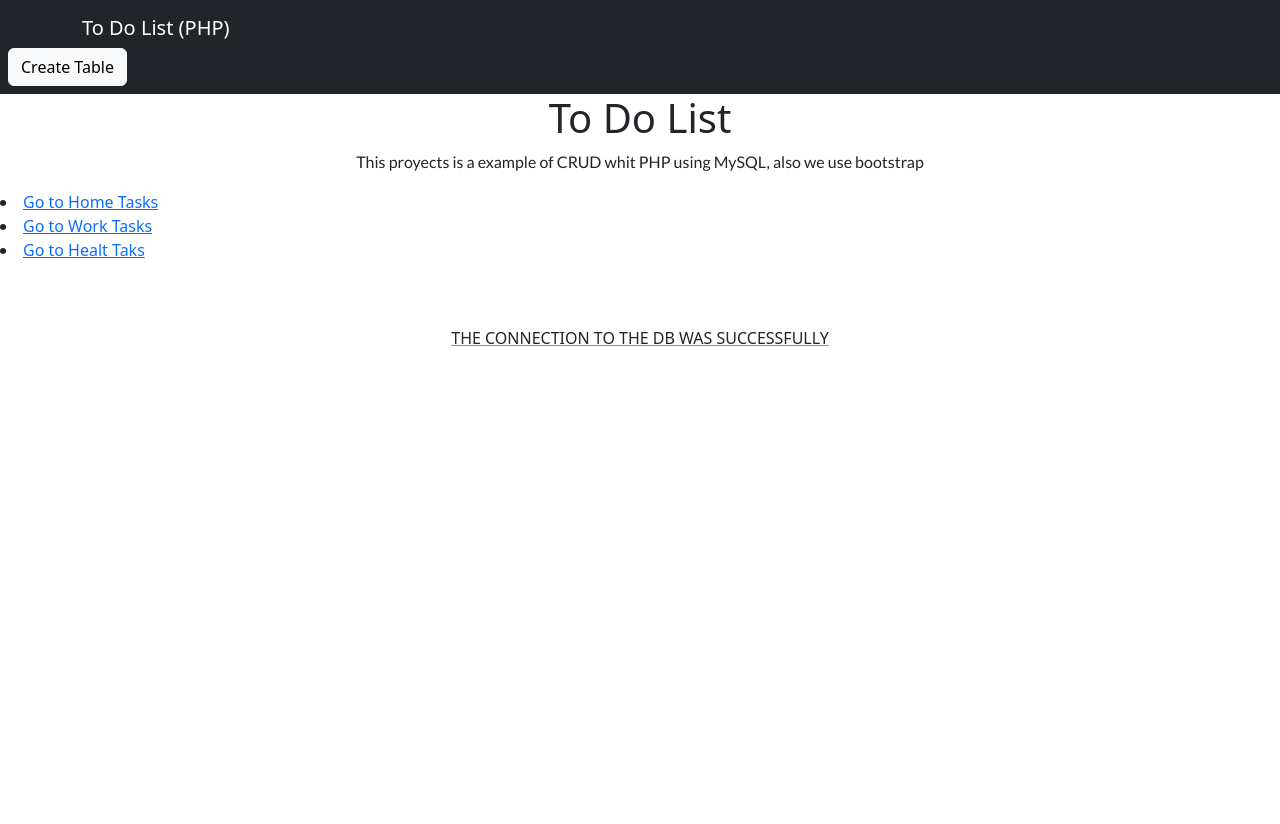
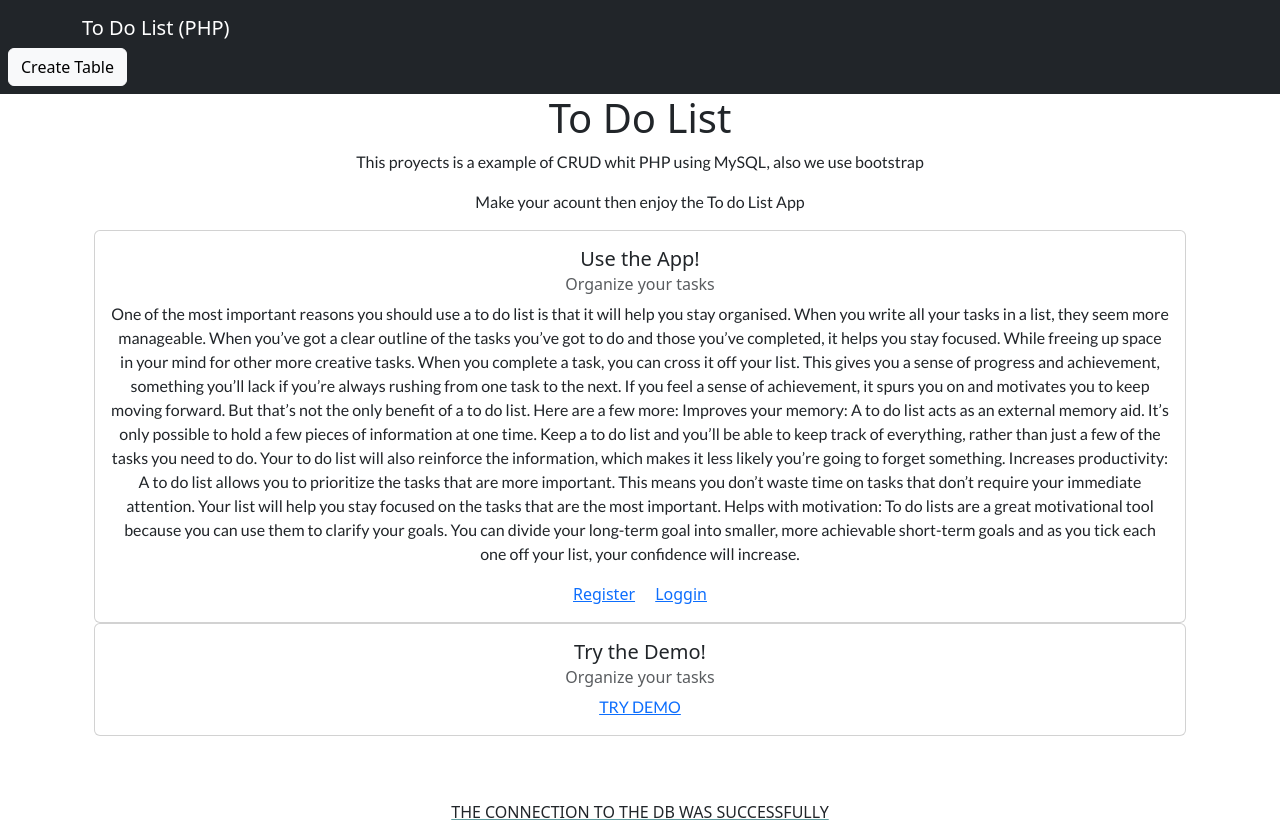
Before and after one commit to Kkwafo/Php_Crud, a PHP site: page / in a window 1280 px wide. Before the commit the page ends 346 px from the top, so only its background shows below. Run offline with PHP 8.4, Linux system fonts and the light colour scheme.

Commit message:
Only Demo work

```diff
--- a/controllers/createT.php
+++ b/createT.php
@@ -5,9 +5,9 @@ include("../includes/header.php");
 //Crear tabla
 
 if(isset($_GET[('createT')])){
-  $name= ["homeList", "workList", "healtList"];
+  $name= ["homeList", "workList", "healtList", "todoList"];
   var_dump($name);
-  for ($i = 0; $i <= 3; $i++) {
+  for ($i = 0; $i <= 4; $i++) {
     $query= "CREATE table if not exists $name[$i](
       id Int auto_increment unique primary key,
       title varchar(255),
@@ -27,7 +27,7 @@ else
 }
 
 }
-//header("Location: index.php");
+//header("Location: todolist.php");
 echo $result;
 
 ?>
--- a/controllers/delete_task.php
+++ b/delete_task.php
@@ -12,7 +12,7 @@ if(isset($_GET[("id")])){
     $_SESSION["message"] = "Task Delete successfully";
     $_SESSION["message_type"]= "danger";
 
-    header("Location: index.php");
+    header("Location: todolist.php");
 
    // echo(isset($_GET["id"]));
     //var_dump(isset($id));
--- a/controllers/edit.php
+++ b/edit.php
@@ -23,7 +23,7 @@ if(isset($_POST[('update')])){
 
     $result = mysqli_query($conn, $query);
 
-    header("Location: index.php");
+    header("Location: todolist.php");
     $_SESSION["message"]= "Your task was edited whit success";
     $_SESSION["message_type"] = "warning";
     slepp(1);
--- a/includes/header.php
+++ b/includes/header.php
@@ -20,7 +20,7 @@
 
         </div>
 
-        <a class="btn btn-light create" href="/../controllers/createT.php?createT=" value="createT" > Create Table</a>
+        <a class="btn btn-light create" href="/../createT.php?createT=" value="createT" > Create Table</a>
      </nav>
 </head>
 <body>
--- a/index.php
+++ b/index.php
@@ -2,13 +2,44 @@
 
 
 <?php include("includes/header.php");?>
-    <h1> To Do List </h1>
+    <div class = "container"><h1> To Do List </h1>
     <p> This proyects is a example of CRUD whit PHP using MySQL, also we use bootstrap</p>
+    <p> Make your acount then enjoy the To do List App </p>
+    <div>
 
-                            <li><a value="db" name = "selectHome" href="home.php?=">Go to Home Tasks</a> </li>
+<div class = "contenedor container">
+    <div class="card " style="width: 70rem;">
+  <div class="card-body">
+    <h5 class="card-title">Use the App!</h5>
+    <h6 class="card-subtitle mb-2 text-muted">Organize your tasks</h6>
+    <p class="card-text">One of the most important reasons you should use a to do list is that it will help you stay organised. When you write all your tasks in a list, they seem more manageable. When you’ve got a clear outline of the tasks you’ve got to do and those you’ve completed, it helps you stay focused. While freeing up space in your mind for other more creative tasks.
 
-                            <li><a value="db" name = "selectWork" href="work.php?=" >Go to Work Tasks</a> </li>
+When you complete a task, you can cross it off your list. This gives you a sense of progress and achievement, something you’ll lack if you’re always rushing from one task to the next. If you feel a sense of achievement, it spurs you on and motivates you to keep moving forward.
 
-                            <li><a value="db" name = "selectHealt" href="healt.php?=" >Go to Healt Taks</a></li>
+But that’s not the only benefit of a to do list. Here are a few more:
+
+Improves your memory: A to do list acts as an external memory aid. It’s only possible to hold a few pieces of information at one time. Keep a to do list and you’ll be able to keep track of everything, rather than just a few of the tasks you need to do. Your to do list will also reinforce the information, which makes it less likely you’re going to forget something.
+
+Increases productivity: A to do list allows you to prioritize the tasks that are more important. This means you don’t waste time on tasks that don’t require your immediate attention. Your list will help you stay focused on the tasks that are the most important.
+
+Helps with motivation: To do lists are a great motivational tool because you can use them to clarify your goals. You can divide your long-term goal into smaller, more achievable short-term goals and as you tick each one off your list, your confidence will increase.</p>
+    <a href="/users/register.php" class="card-link">Register</a>
+    <a href="/users/loggin.php" class="card-link">Loggin</a>
+  </div>
+</div>
+</div>
+
+<div class = "contenedor container">
+    <div class="card " style="width: 70rem;">
+  <div class="card-body">
+    <h5 class="card-title">Try the Demo!</h5>
+    <h6 class="card-subtitle mb-2 text-muted">Organize your tasks</h6>
+    <p class="card-text">
+    <a href="todolist.php" class="card-link">TRY DEMO</a>
+
+  </div>
+</div>
+</div>
+
 
     <?php include("includes/footer.php")?>
--- a/controllers/save_task.php
+++ b/save_task.php
@@ -8,12 +8,12 @@ $result = mysqli_query($conn, $query);
 if ($result == 1){
     $_SESSION["message"] = "Task save successfully";
     $_SESSION["message_type"] = "success";
-    header("Location: index.php");
+    header("Location: todolist.php");
     }
     else {
         $_SESSION["message"] = "Error! Check if the Table was Created Press the Botton on the  TOP!";
         $_SESSION["message_type"] = "info";
-        header("Location: index.php");
+        header("Location: todolist.php");
     };
 exit;
 
--- a/style.css
+++ b/style.css
@@ -9,6 +9,10 @@ body {
     }
 p {
     font-family : 'lato', sans-serif;
+     }
+
+     a{
+        text-align: center;
      }
 
 .table{
@@ -55,4 +59,14 @@ ul{
     padding: 0;
     margin: 0;
 }
+
+.contenedor{
+ text-align: center;
+ align-content: center;
+ display: flex;
+
+}
+.contenedor.p {
+    font-size: medium;
+}
 /*ver que onda esto */
--- /dev/null
+++ b/users/dashboard.php
@@ -0,0 +1,6 @@
+
+                        <li><a value="db" name = "selectHome" href="./../home.php?=">Go to Home Tasks</a> </li>
+
+                        <li><a value="db" name = "selectWork" href="./../work.php?=" >Go to Work Tasks</a> </li>
+
+                        <li><a value="db" name = "selectHealt" href="./../healt.php?=" >Go to Healt Taks</a></li>
```
Also changed, not shown: database/sqlcommands.sql (+10 -0 lines), todolist.php (added, +25 -0 lines), users/auth_session.php (added, +7 -0 lines), users/loggin.php (added, +7 -0 lines), users/register.php (added, +44 -0 lines).
